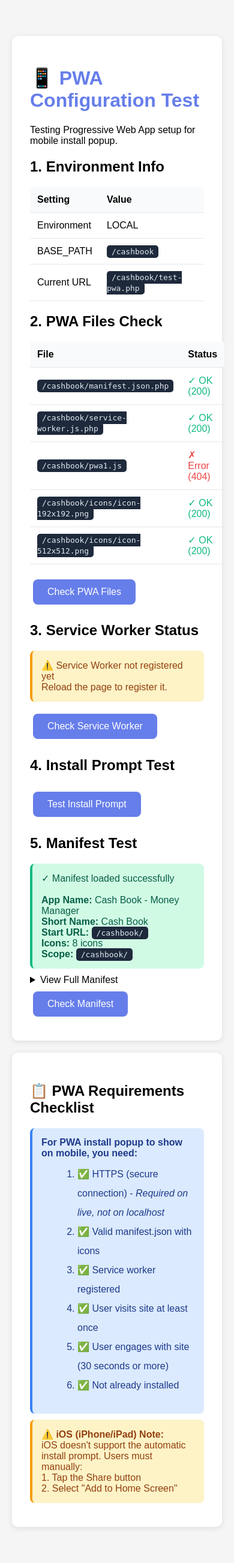
After one commit to codelockinfo/cashbook, a PHP site: page /cashbook/test-pwa.php in a window 390 px wide. The commit adds this page. Shown: the whole page at 60% size. Run offline with PHP 8.4, Linux system fonts and the light colour scheme; data that the repository does not hold is empty.

Commit message:
PWA on mobile

```diff
--- a/config.php
+++ b/config.php
@@ -25,7 +25,7 @@ define('BASE_PATH', getBasePath());
 
 // Cache busting version for CSS/JS files
 // Update this version number when you deploy new changes
-define('ASSET_VERSION', '1.0.2');
+define('ASSET_VERSION', '1.0.3');
 
 // Set database configuration based on environment
 if (isLocalEnvironment()) {
--- /dev/null
+++ b/manifest.json.php
@@ -0,0 +1,102 @@
+<?php
+require_once 'config.php';
+
+// Set correct content type for JSON
+header('Content-Type: application/json');
+
+// Get base path
+$basePath = BASE_PATH;
+
+// Generate manifest with correct paths
+$manifest = [
+    "name" => "Cash Book - Money Manager",
+    "short_name" => "Cash Book",
+    "description" => "Track your cash flow, manage groups, and keep records of all transactions",
+    "start_url" => $basePath . "/",
+    "display" => "standalone",
+    "background_color" => "#667eea",
+    "theme_color" => "#667eea",
+    "orientation" => "portrait-primary",
+    "scope" => $basePath . "/",
+    "icons" => [
+        [
+            "src" => $basePath . "/icons/icon-72x72.png",
+            "sizes" => "72x72",
+            "type" => "image/png",
+            "purpose" => "any"
+        ],
+        [
+            "src" => $basePath . "/icons/icon-96x96.png",
+            "sizes" => "96x96",
+            "type" => "image/png",
+            "purpose" => "any"
+        ],
+        [
+            "src" => $basePath . "/icons/icon-128x128.png",
+            "sizes" => "128x128",
+            "type" => "image/png",
+            "purpose" => "any"
+        ],
+        [
+            "src" => $basePath . "/icons/icon-144x144.png",
+            "sizes" => "144x144",
+            "type" => "image/png",
+            "purpose" => "any"
+        ],
+        [
+            "src" => $basePath . "/icons/icon-152x152.png",
+            "sizes" => "152x152",
+            "type" => "image/png",
+            "purpose" => "any"
+        ],
+        [
+            "src" => $basePath . "/icons/icon-192x192.png",
+            "sizes" => "192x192",
+            "type" => "image/png",
+            "purpose" => "any maskable"
+        ],
+        [
+            "src" => $basePath . "/icons/icon-384x384.png",
+            "sizes" => "384x384",
+            "type" => "image/png",
+            "purpose" => "any"
+        ],
+        [
+            "src" => $basePath . "/icons/icon-512x512.png",
+            "sizes" => "512x512",
+            "type" => "image/png",
+            "purpose" => "any maskable"
+        ]
+    ],
+    "categories" => ["finance", "productivity", "business"],
+    "shortcuts" => [
+        [
+            "name" => "Add Cash In",
+            "short_name" => "Cash In",
+            "description" => "Add a cash in entry",
+            "url" => $basePath . "/dashboard",
+            "icons" => [
+                [
+                    "src" => $basePath . "/icons/icon-192x192.png",
+                    "sizes" => "192x192"
+                ]
+            ]
+        ],
+        [
+            "name" => "My Groups",
+            "short_name" => "Groups",
+            "description" => "View and manage groups",
+            "url" => $basePath . "/groups",
+            "icons" => [
+                [
+                    "src" => $basePath . "/icons/icon-192x192.png",
+                    "sizes" => "192x192"
+                ]
+            ]
+        ]
+    ]
+];
+
+// Output JSON
+echo json_encode($manifest, JSON_PRETTY_PRINT | JSON_UNESCAPED_SLASHES);
+?>
--- a/pwa-meta.php
+++ b/pwa-meta.php
@@ -13,7 +13,7 @@ $basePath = defined('BASE_PATH') ? BASE_PATH : rtrim(dirname($_SERVER['SCRIPT_NA
 <meta name="msapplication-tap-highlight" content="no">
 
 <!-- Manifest -->
-<link rel="manifest" href="<?php echo $basePath; ?>/manifest.json">
+<link rel="manifest" href="<?php echo $basePath; ?>/manifest.json.php">
 
 <!-- Apple Touch Icons -->
 <link rel="apple-touch-icon" sizes="152x152" href="<?php echo $basePath; ?>/icons/icon-152x152.png">
--- a/pwa1.js
+++ b/pwa2.js
@@ -9,7 +9,7 @@ const BASE_PATH = window.BASE_PATH || '';
 // Register Service Worker
 if ('serviceWorker' in navigator) {
     window.addEventListener('load', () => {
-        const swPath = BASE_PATH ? `${BASE_PATH}/service-worker.js` : '/service-worker.js';
+        const swPath = BASE_PATH ? `${BASE_PATH}/service-worker.js.php` : '/service-worker.js.php';
         const swScope = BASE_PATH ? `${BASE_PATH}/` : '/';
 
         navigator.serviceWorker.register(swPath, {
@@ -52,7 +52,7 @@ window.addEventListener('beforeinstallprompt', (e) => {
 
     // Show bottom banner if not dismissed and on dashboard/groups page
     const currentPage = window.location.pathname.split('/').pop();
-    if ((currentPage === 'dashboard.php' || currentPage === 'groups.php') && !isInstallBannerDismissed()) {
+    if ((currentPage === 'dashboard.php' || currentPage === 'dashboard' || currentPage === 'groups.php' || currentPage === 'groups') && !isInstallBannerDismissed()) {
         showInstallBanner();
     }
 });
@@ -239,7 +239,7 @@ function checkIOSInstall() {
     if (isIOS && !isInStandaloneMode) {
         // Show iOS install instructions in banner
         const currentPage = window.location.pathname.split('/').pop();
-        if ((currentPage === 'dashboard.php' || currentPage === 'groups.php') && !isInstallBannerDismissed()) {
+        if ((currentPage === 'dashboard.php' || currentPage === 'dashboard' || currentPage === 'groups.php' || currentPage === 'groups') && !isInstallBannerDismissed()) {
             showIOSInstallBanner();
         }
     }
--- /dev/null
+++ b/service-worker.js.php
@@ -0,0 +1,178 @@
+<?php
+require_once 'config.php';
+
+// Set correct content type for JavaScript
+header('Content-Type: application/javascript');
+header('Service-Worker-Allowed: /');
+
+// Get base path
+$basePath = BASE_PATH;
+
+// Output JavaScript service worker
+?>
+// Service Worker for Cash Book PWA
+// Auto-generated with correct paths for this environment
+
+const CACHE_NAME = 'cashbook-v1.0.2';
+const RUNTIME_CACHE = 'cashbook-runtime-v1.0.2';
+const BASE_PATH = '<?php echo $basePath; ?>';
+
+// Files to cache immediately on install
+const STATIC_CACHE_URLS = [
+    BASE_PATH + '/',
+    BASE_PATH + '/login',
+    BASE_PATH + '/dashboard',
+    BASE_PATH + '/groups',
+    BASE_PATH + '/profile',
+    BASE_PATH + '/style1.css',
+    BASE_PATH + '/auth-style1.css',
+    BASE_PATH + '/dashboard1.js',
+    BASE_PATH + '/auth1.js',
+    BASE_PATH + '/groups1.js',
+    BASE_PATH + '/pwa1.js',
+    BASE_PATH + '/icons/icon-192x192.png',
+    BASE_PATH + '/icons/icon-512x512.png',
+    'https://cdnjs.cloudflare.com/ajax/libs/font-awesome/6.4.0/css/all.min.css'
+].map(url => url.replace(/\/+/g, '/')); // Clean up double slashes
+
+// Install event - cache static assets
+self.addEventListener('install', (event) => {
+    console.log('[Service Worker] Installing...');
+
+    event.waitUntil(
+        caches.open(CACHE_NAME)
+            .then((cache) => {
+                console.log('[Service Worker] Caching static assets');
+                return cache.addAll(STATIC_CACHE_URLS);
+            })
+            .then(() => {
+                console.log('[Service Worker] Installation complete');
+                return self.skipWaiting();
+            })
+            .catch((error) => {
+                console.error('[Service Worker] Installation failed:', error);
+            })
+    );
+});
+
+// Activate event - clean up old caches
+self.addEventListener('activate', (event) => {
+    console.log('[Service Worker] Activating...');
+
+    event.waitUntil(
+        caches.keys()
+            .then((cacheNames) => {
+                return Promise.all(
+                    cacheNames
+                        .filter((cacheName) => {
+                            return cacheName !== CACHE_NAME && cacheName !== RUNTIME_CACHE;
+                        })
+                        .map((cacheName) => {
+                            console.log('[Service Worker] Deleting old cache:', cacheName);
+                            return caches.delete(cacheName);
+                        })
+                );
+            })
+            .then(() => {
+                console.log('[Service Worker] Activation complete');
+                return self.clients.claim();
+            })
+    );
+});
+
+// Fetch event - network first, then cache
+self.addEventListener('fetch', (event) => {
+    const { request } = event;
+    const url = new URL(request.url);
+
+    // Skip cross-origin requests
+    if (url.origin !== location.origin) {
+        return;
+    }
+
+    // Skip API requests from being cached (always fetch fresh data)
+    if (request.url.includes('api.php') ||
+        request.url.includes('auth-api.php') ||
+        request.url.includes('profile-api.php') ||
+        request.url.includes('group-api.php')) {
+        event.respondWith(fetch(request));
+        return;
+    }
+
+    // For other requests, try network first, fallback to cache
+    event.respondWith(
+        fetch(request)
+            .then((response) => {
+                // Clone the response
+                const responseClone = response.clone();
+
+                // Cache the response for future use
+                caches.open(RUNTIME_CACHE)
+                    .then((cache) => {
+                        cache.put(request, responseClone);
+                    });
+
+                return response;
+            })
+            .catch(() => {
+                // If network fails, try cache
+                return caches.match(request)
+                    .then((cachedResponse) => {
+                        if (cachedResponse) {
+                            return cachedResponse;
+                        }
+
+                        // If not in cache either, return offline page
+                        if (request.mode === 'navigate') {
+                            return caches.match(BASE_PATH + '/offline.html');
+                        }
+                    });
+            })
+    );
+});
+
+// Handle background sync (optional - for future use)
+self.addEventListener('sync', (event) => {
+    console.log('[Service Worker] Background sync:', event.tag);
+
+    if (event.tag === 'sync-transactions') {
+        event.waitUntil(syncTransactions());
+    }
+});
+
+// Sync pending transactions when back online
+async function syncTransactions() {
+    console.log('[Service Worker] Syncing transactions...');
+    // Implementation for syncing offline transactions
+    // This can be implemented later if needed
+}
+
+// Push notification support (optional - for future use)
+self.addEventListener('push', (event) => {
+    console.log('[Service Worker] Push received');
+
+    const options = {
+        body: event.data ? event.data.text() : 'New notification from Cash Book',
+        icon: BASE_PATH + '/icons/icon-192x192.png',
+        badge: BASE_PATH + '/icons/icon-72x72.png',
+        vibrate: [200, 100, 200],
+        data: {
+            dateOfArrival: Date.now(),
+            primaryKey: 1
+        }
+    };
+
+    event.waitUntil(
+        self.registration.showNotification('Cash Book', options)
+    );
+});
+
+// Handle notification click
+self.addEventListener('notificationclick', (event) => {
+    console.log('[Service Worker] Notification clicked');
+    event.notification.close();
+
+    event.waitUntil(
+        clients.openWindow(BASE_PATH + '/dashboard')
+    );
+});
--- /dev/null
+++ b/test-pwa.php
@@ -0,0 +1,208 @@
+<?php
+require_once 'config.php';
+?>
+<!DOCTYPE html>
+<html>
+<head>
+    <meta charset="UTF-8">
+    <meta name="viewport" content="width=device-width, initial-scale=1.0">
+    <title>PWA Test - Cash Book</title>
+    <?php include 'pwa-meta.php'; ?>
+    <style>
+        body { font-family: Arial; max-width: 900px; margin: 20px auto; padding: 20px; background: #f5f5f5; }
+        .box { background: white; padding: 30px; border-radius: 10px; margin: 20px 0; box-shadow: 0 2px 10px rgba(0,0,0,0.1); }
+        h1 { color: #667eea; }
+        .success { background: #d1fae5; color: #065f46; padding: 15px; border-radius: 8px; margin: 10px 0; border-left: 4px solid #10b981; }
+        .error { background: #fee2e2; color: #991b1b; padding: 15px; border-radius: 8px; margin: 10px 0; border-left: 4px solid #ef4444; }
+        .info { background: #dbeafe; color: #1e3a8a; padding: 15px; border-radius: 8px; margin: 10px 0; border-left: 4px solid #3b82f6; }
+        .warning { background: #fef3c7; color: #92400e; padding: 15px; border-radius: 8px; margin: 10px 0; border-left: 4px solid #f59e0b; }
+        code { background: #1e293b; color: #e2e8f0; padding: 3px 8px; border-radius: 5px; }
+        pre { background: #1e293b; color: #e2e8f0; padding: 20px; border-radius: 8px; overflow-x: auto; }
+        .btn { background: #667eea; color: white; border: none; padding: 12px 24px; border-radius: 8px; cursor: pointer; margin: 10px 5px; font-size: 16px; }
+        .btn:hover { background: #5568d3; }
+        table { width: 100%; border-collapse: collapse; margin: 15px 0; }
+        th, td { padding: 12px; text-align: left; border-bottom: 1px solid #e5e7eb; }
+        th { background: #f9fafb; font-weight: bold; }
+    </style>
+</head>
+<body>
+    <div class="box">
+        <h1>📱 PWA Configuration Test</h1>
+        <p>Testing Progressive Web App setup for mobile install popup.</p>
+
+        <h2>1. Environment Info</h2>
+        <table>
+            <tr>
+                <th>Setting</th>
+                <th>Value</th>
+            </tr>
+            <tr>
+                <td>Environment</td>
+                <td><?php echo isLocalEnvironment() ? 'LOCAL' : 'LIVE'; ?></td>
+            </tr>
+            <tr>
+                <td>BASE_PATH</td>
+                <td><code><?php echo BASE_PATH === '' ? '(empty - at root)' : BASE_PATH; ?></code></td>
+            </tr>
+            <tr>
+                <td>Current URL</td>
+                <td><code><?php echo $_SERVER['REQUEST_URI']; ?></code></td>
+            </tr>
+        </table>
+
+        <h2>2. PWA Files Check</h2>
+        <div id="fileCheck"></div>
+        <button onclick="checkPWAFiles()" class="btn">Check PWA Files</button>
+
+        <h2>3. Service Worker Status</h2>
+        <div id="swStatus"></div>
+        <button onclick="checkServiceWorker()" class="btn">Check Service Worker</button>
+
+        <h2>4. Install Prompt Test</h2>
+        <div id="installStatus"></div>
+        <button onclick="testInstallPrompt()" class="btn">Test Install Prompt</button>
+
+        <h2>5. Manifest Test</h2>
+        <div id="manifestStatus"></div>
+        <button onclick="checkManifest()" class="btn">Check Manifest</button>
+    </div>
+
+    <div class="box">
+        <h2>📋 PWA Requirements Checklist</h2>
+        <div class="info">
+            <strong>For PWA install popup to show on mobile, you need:</strong>
+            <ol style="margin-left: 20px; margin-top: 10px; line-height: 2;">
+                <li>✅ HTTPS (secure connection) - <em>Required on live, not on localhost</em></li>
+                <li>✅ Valid manifest.json with icons</li>
+                <li>✅ Service worker registered</li>
+                <li>✅ User visits site at least once</li>
+                <li>✅ User engages with site (30 seconds or more)</li>
+                <li>✅ Not already installed</li>
+            </ol>
+        </div>
+
+        <div class="warning">
+            <strong>⚠️ iOS (iPhone/iPad) Note:</strong><br>
+            iOS doesn't support the automatic install prompt. Users must manually:<br>
+            1. Tap the Share button<br>
+            2. Select "Add to Home Screen"
+        </div>
+    </div>
+
+    <script src="<?php echo BASE_PATH; ?>/pwa1.js?v=<?php echo ASSET_VERSION; ?>"></script>
+    <script>
+        async function checkPWAFiles() {
+            const resultDiv = document.getElementById('fileCheck');
+            resultDiv.innerHTML = '<p>Checking PWA files...</p>';
+
+            const files = [
+                BASE_PATH + '/manifest.json.php',
+                BASE_PATH + '/service-worker.js.php',
+                BASE_PATH + '/pwa1.js',
+                BASE_PATH + '/icons/icon-192x192.png',
+                BASE_PATH + '/icons/icon-512x512.png'
+            ];
+
+            let html = '<table><tr><th>File</th><th>Status</th></tr>';
+
+            for (const file of files) {
+                try {
+                    const response = await fetch(file, { method: 'HEAD' });
+                    const status = response.ok ?
+                        '<span style="color: #10b981;">✓ OK (' + response.status + ')</span>' :
+                        '<span style="color: #ef4444;">✗ Error (' + response.status + ')</span>';
+                    html += `<tr><td><code>${file}</code></td><td>${status}</td></tr>`;
+                } catch (error) {
+                    html += `<tr><td><code>${file}</code></td><td><span style="color: #ef4444;">✗ Failed</span></td></tr>`;
+                }
+            }
+
+            html += '</table>';
+            resultDiv.innerHTML = html;
+        }
+
+        function checkServiceWorker() {
+            const resultDiv = document.getElementById('swStatus');
+
+            if ('serviceWorker' in navigator) {
+                navigator.serviceWorker.getRegistration()
+                    .then((registration) => {
+                        if (registration) {
+                            resultDiv.innerHTML = `
+                                <div class="success">
+                                    ✓ Service Worker is registered<br>
+                                    Scope: <code>${registration.scope}</code><br>
+                                    State: <code>${registration.active ? 'Active' : 'Installing'}</code>
+                                </div>
+                            `;
+                        } else {
+                            resultDiv.innerHTML = `
+                                <div class="warning">
+                                    ⚠️ Service Worker not registered yet<br>
+                                    Reload the page to register it.
+                                </div>
+                            `;
+                        }
+                    });
+            } else {
+                resultDiv.innerHTML = '<div class="error">✗ Service Workers not supported in this browser</div>';
+            }
+        }
+
+        function testInstallPrompt() {
+            const resultDiv = document.getElementById('installStatus');
+
+            if (window.matchMedia('(display-mode: standalone)').matches) {
+                resultDiv.innerHTML = '<div class="success">✓ App is already installed!</div>';
+            } else if (deferredPrompt) {
+                resultDiv.innerHTML = '<div class="success">✓ Install prompt is available! The popup should appear.</div>';
+            } else {
+                resultDiv.innerHTML = `
+                    <div class="warning">
+                        ⚠️ Install prompt not available yet<br><br>
+                        <strong>Possible reasons:</strong><br>
+                        • App already installed<br>
+                        • Not on HTTPS (required on live sites)<br>
+                        • Need to engage with site more (30+ seconds)<br>
+                        • Browser doesn't support PWA (Safari/iOS)<br>
+                        • Recently dismissed the prompt
+                    </div>
+                `;
+            }
+        }
+
+        async function checkManifest() {
+            const resultDiv = document.getElementById('manifestStatus');
+
+            try {
+                const response = await fetch(BASE_PATH + '/manifest.json.php');
+                const manifest = await response.json();
+
+                resultDiv.innerHTML = `
+                    <div class="success">
+                        ✓ Manifest loaded successfully<br><br>
+                        <strong>App Name:</strong> ${manifest.name}<br>
+                        <strong>Short Name:</strong> ${manifest.short_name}<br>
+                        <strong>Start URL:</strong> <code>${manifest.start_url}</code><br>
+                        <strong>Icons:</strong> ${manifest.icons.length} icons<br>
+                        <strong>Scope:</strong> <code>${manifest.scope}</code>
+                    </div>
+                    <details>
+                        <summary>View Full Manifest</summary>
+                        <pre>${JSON.stringify(manifest, null, 2)}</pre>
+                    </details>
+                `;
+            } catch (error) {
+                resultDiv.innerHTML = `<div class="error">✗ Failed to load manifest: ${error.message}</div>`;
+            }
+        }
+
+        // Auto-run checks on load
+        window.addEventListener('load', () => {
+            checkPWAFiles();
+            checkServiceWorker();
+            checkManifest();
+        });
+    </script>
+</body>
+</html>
```
Also changed, not shown: .htaccess, manifest.json.
